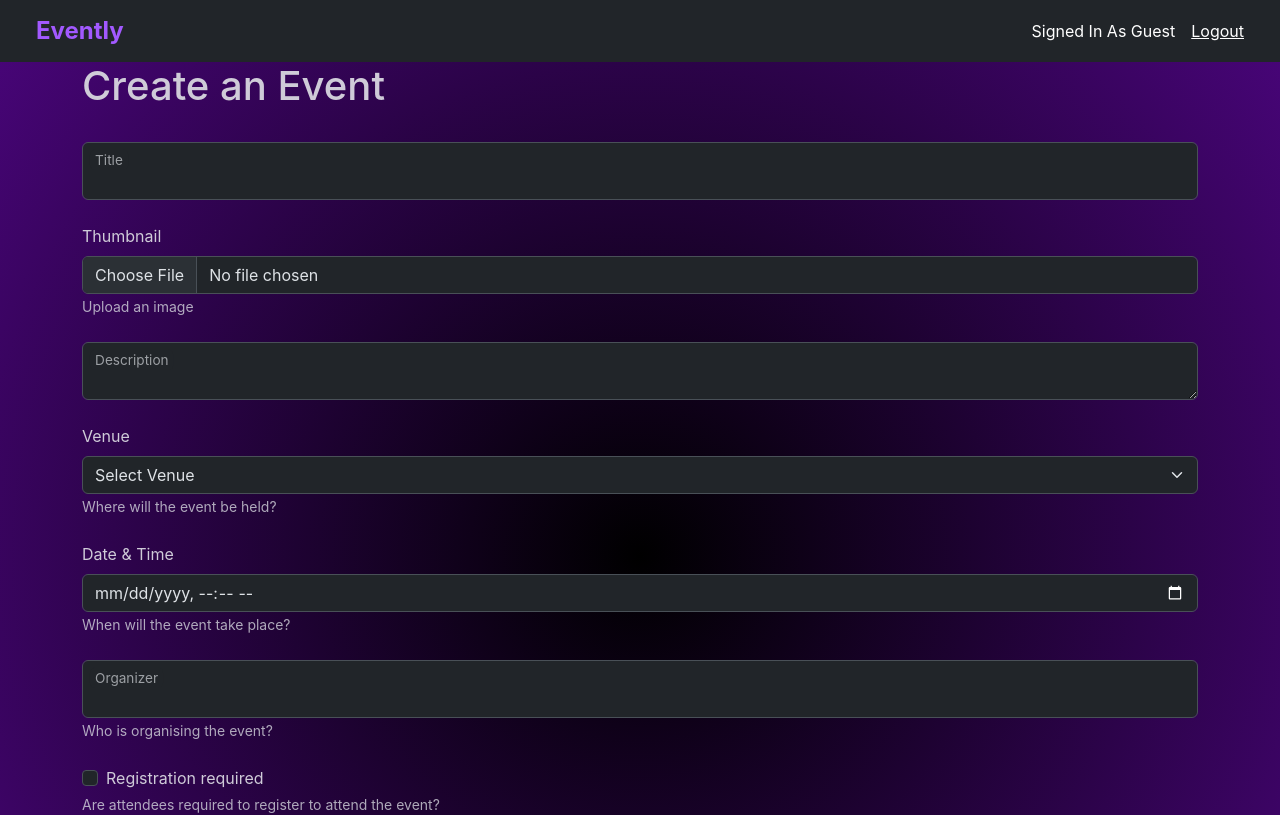
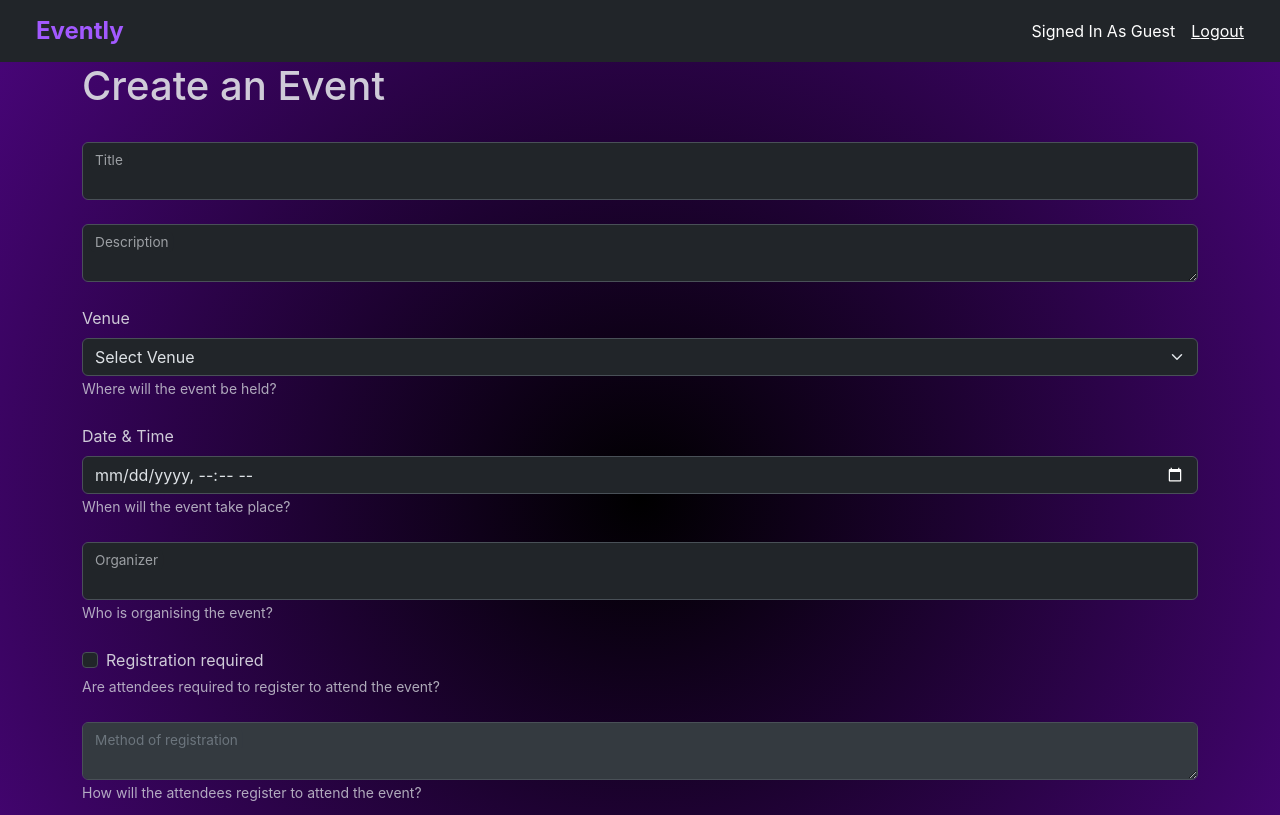
Before and after one commit to HadiAlmayyad/evently-v1-webapp-react, a React (Create React App) app: page /create-event in a window 1280 px wide. Shown: the top 815 px of the page. Built offline with nearby package versions, Linux system fonts and the light colour scheme.

Commit message:
Update EventManagePage.js
- Form sends post response upon submitting (need to change target URL)
- Commented the thumbnail input field

```diff
--- a/src/pages/EventManage/EventManagePage.js
+++ b/src/pages/EventManage/EventManagePage.js
@@ -26,7 +26,7 @@ function EventManagePage()
 		<div>
 			<Navbar showLogout={true}/>
 			<Container fluid="md" data-bs-theme="dark">
-				<Form>
+				<Form action="http://localhost:8000/api/events" method="post">
 					<h1>Create an Event</h1>
 					<br/>
 					<Row>
@@ -37,14 +37,14 @@ function EventManagePage()
 						</Form.Group>
 					</Row>
 					<br/>
-					<Row>
+					{/* <Row>
 						<Form.Group>
 							<Form.Label>Thumbnail</Form.Label>
 							<Form.Control name="thumbnail" type="file"/>
 							<Form.Text>Upload an image</Form.Text>
 						</Form.Group>
 					</Row>
-					<br/>
+					<br/> */}
 					<Row>
 						<Form.Group>
 							<FloatingLabel label="Description">
@@ -82,7 +82,7 @@ function EventManagePage()
 					<br/>
 					<Row>
 						<Form.Group>
-							<Form.Check name="registration-required" type="checkbox" label="Registration required" onChange={ ( event ) => setRegistrationMethodEnabled( event.target.checked )}/>
+							<Form.Check name="registrationRequired" type="checkbox" label="Registration required" onChange={ ( event ) => setRegistrationMethodEnabled( event.target.checked )}/>
 							<Form.Text>Are attendees required to register to attend the event?</Form.Text>
 						</Form.Group>
 					</Row>
@@ -90,7 +90,7 @@ function EventManagePage()
 					<Row>
 						<Form.Group>
 							<FloatingLabel label="Method of registration">
-								<Form.Control name="registration-method" as="textarea" required disabled={!registrationMethodEnabled}/>
+								<Form.Control name="registrationMethod" as="textarea" required disabled={!registrationMethodEnabled}/>
 							</FloatingLabel>
 							<Form.Text>How will the attendees register to attend the event?</Form.Text>
 						</Form.Group>
```
